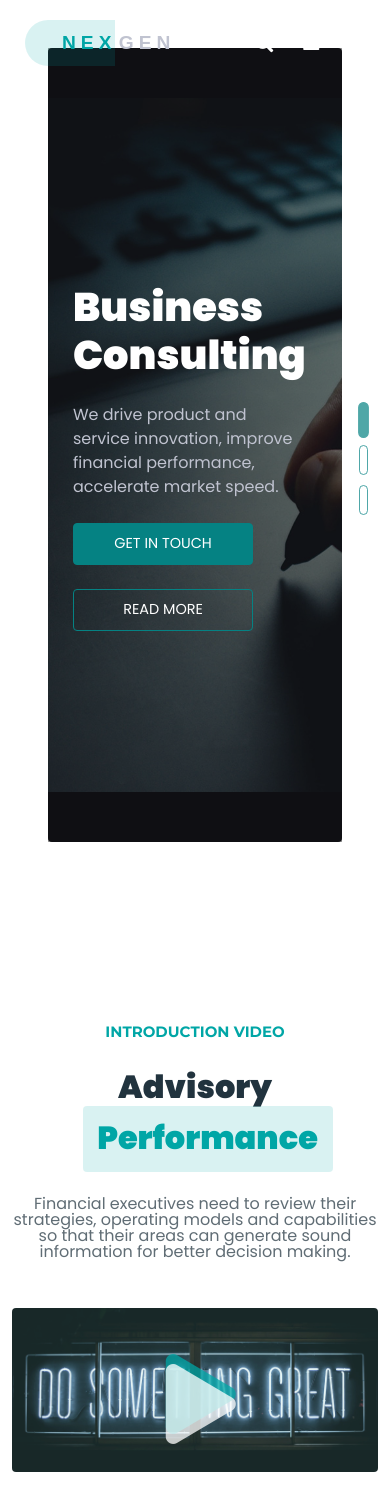
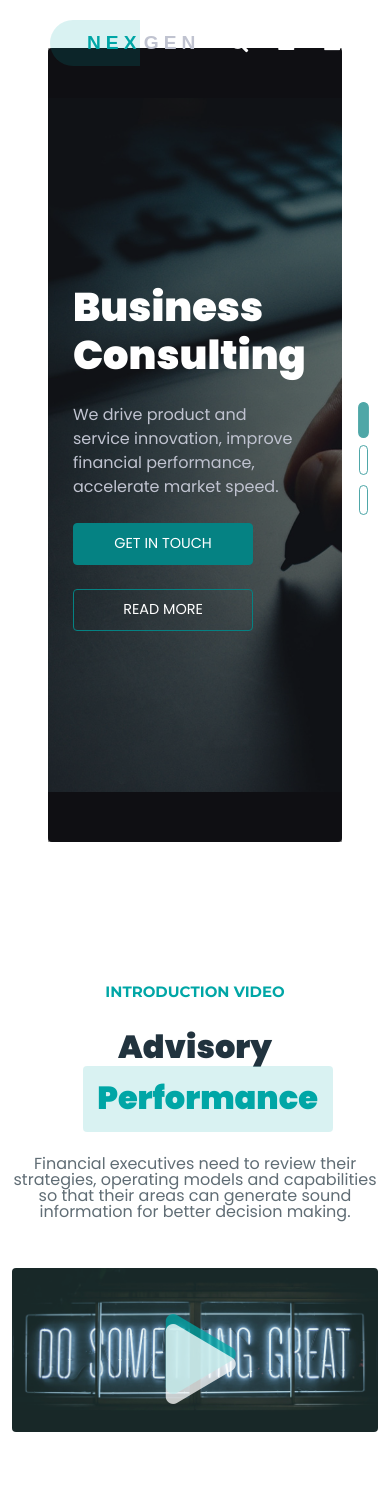
Before and after one commit to Mr-Dostonbek/nexgen, a plain HTML site: page home-1.html in a window 390 px wide. Drawn offline with Linux system fonts and the light colour scheme; files whose address does not match are found by name.

Commit message:
video-section finish...

```diff
--- a/scss/Blocks/_home-1.scss
+++ b/scss/Blocks/_home-1.scss
@@ -119,7 +119,7 @@
 
 // Responsive code
 
-@media (max-width: 992px) {
+@media (max-width: 991.98px) {
   .video-container{
     max-width: 970px
   }
@@ -129,3 +129,9 @@
     }
   }
 }
+
+@media (max-width: 767.98px) {
+  .video-section{
+    @include section-smaller-padding;
+  }
+}
--- a/scss/Blocks/_navbar.scss
+++ b/scss/Blocks/_navbar.scss
@@ -305,12 +305,16 @@ nav.sticky{
 
 /* Responsive code start */
 
-@media screen and (max-width: 1200px){
+@media screen and (max-width: 1198.98px){
   .wrapper{
     top: 0;
     padding-left: 25px;
     padding-right: 25px;
     cursor: w-resize;
+    .container-xl{
+      padding-left: 25px;
+      padding-right: 25px;
+  }
   }
   .wrapper .menu-icon{
     display: block;
@@ -396,13 +400,8 @@ nav.sticky{
   }
 }
 
-@media (max-width: 767px) {
-  .wrapper{
-    .container-xl {
-      padding-left: 0;
-      padding-right: 0;
-    }
-  }
+@media (max-width: 992px) {
+
 }
 
 @media (min-width: 576px){
--- a/scss/_mixin.scss
+++ b/scss/_mixin.scss
@@ -2,3 +2,8 @@
   padding-top: 130px;
   padding-bottom: 130px;
 }
+
+@mixin section-smaller-padding {
+  padding-top: 90px;
+  padding-bottom: 90px;
+}
```
Also changed, not shown: css/main.css, 1 other file.
